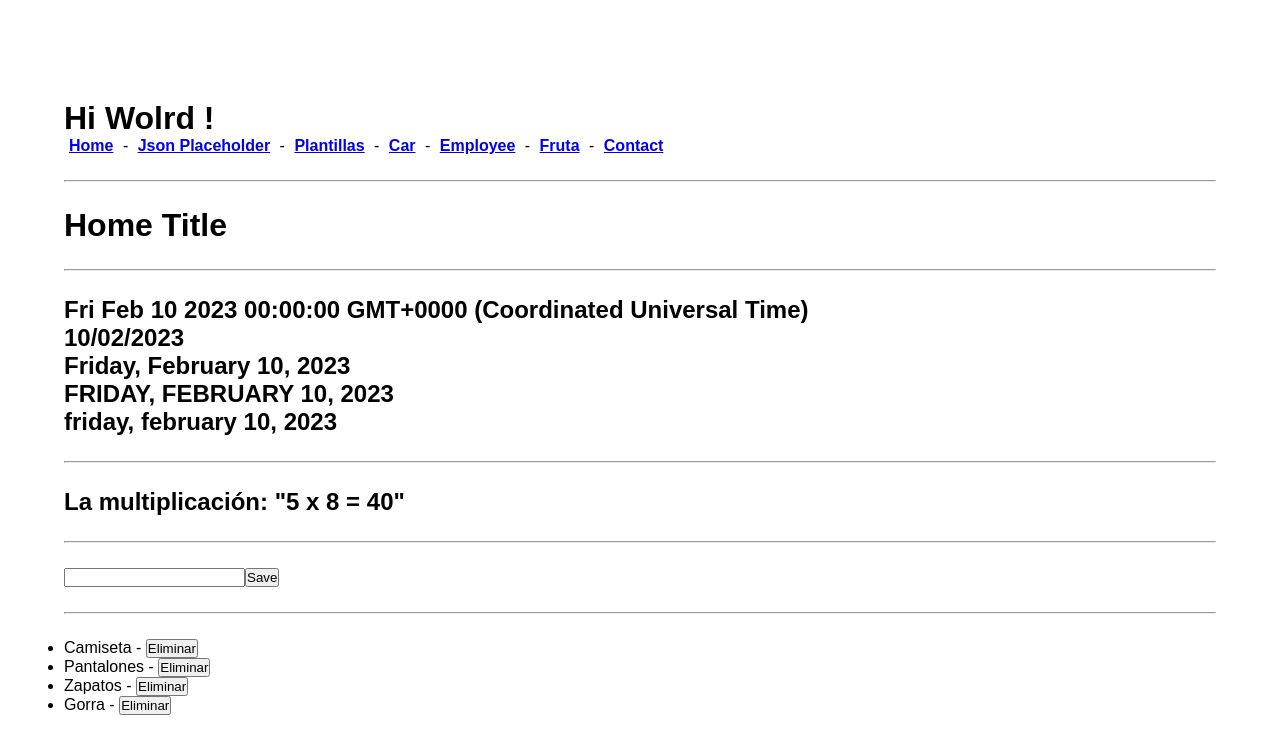
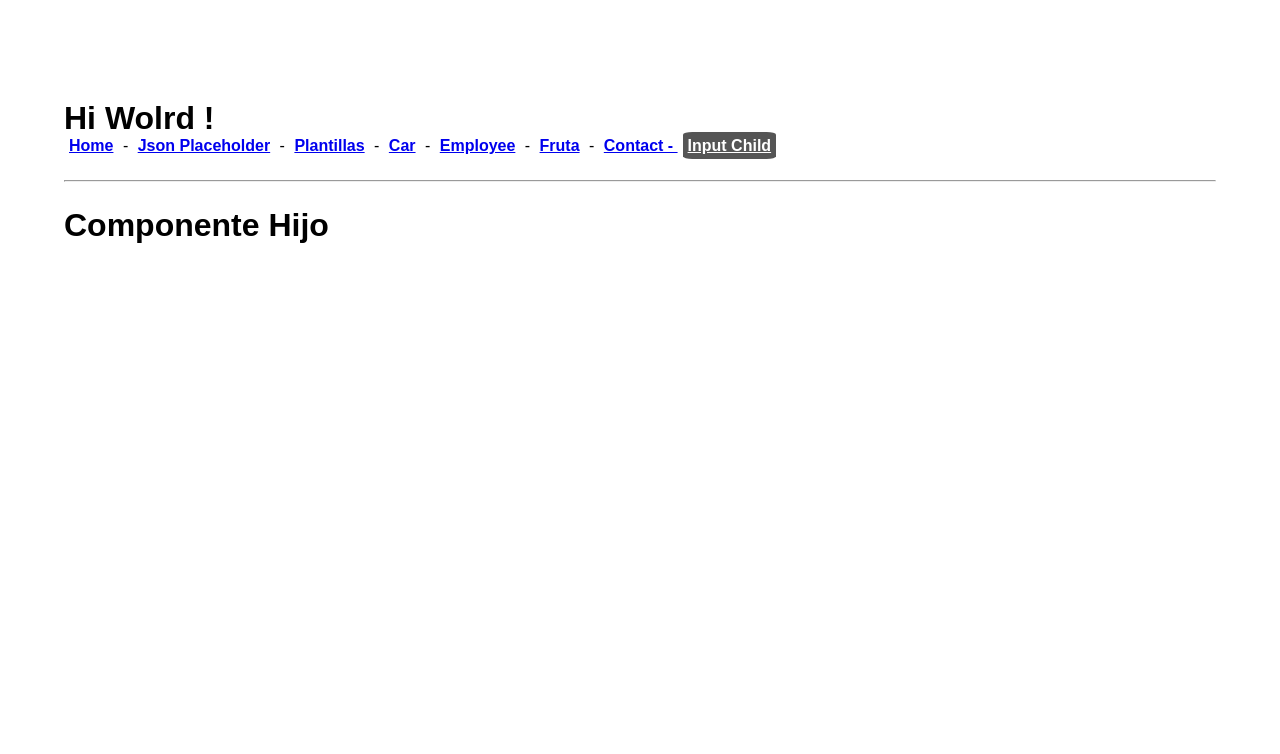
Before and after one commit to angelherce/udemy-angular-01, an Angular app in the folder curso-angular-01/: page /input/child in a window 1280 px wide. Shown: the top 754 px of the page. Built offline with nearby package versions, Linux system fonts and the light colour scheme.

Commit message:
Sección 14: V103 - Ejercicio con propiedades Input (Decorador @Input) - Se ha creado y configurado el componente "ChildComponent"

```diff
--- a/curso-angular-01/src/app/app-routing.module.ts
+++ b/curso-angular-01/src/app/app-routing.module.ts
@@ -7,6 +7,7 @@ import { ContactComponent } from './components/contact/contact.component';
 import { CarComponent } from './components/car/car.component';
 import { JsonPlaceholderComponent } from './components/json-placeholder/json-placeholder.component';
 import { PlantillasComponent } from './components/plantillas/plantillas.component';
+import { ChildComponent } from './components/input/child/child.component';
 
 const routes: Routes = [
    { path: '', component: HomeComponent },
@@ -18,6 +19,7 @@ const routes: Routes = [
    { path: 'contact/:msg', component: ContactComponent },
    { path: 'employee', component: EmployeeComponent },
    { path: 'fruta', component: FrutaComponent },
+   { path: 'input/child', component: ChildComponent },
    { path: '**', component: HomeComponent },
 ];
 
--- a/curso-angular-01/src/app/app.component.html
+++ b/curso-angular-01/src/app/app.component.html
@@ -7,7 +7,8 @@
    <a [routerLink]="['/car']" [routerLinkActive]="['option-active']">Car</a> -
    <a [routerLink]="['/employee']" [routerLinkActive]="['option-active']">Employee</a> -
    <a [routerLink]="['/fruta']" [routerLinkActive]="['option-active']">Fruta</a> -
-   <a [routerLink]="['/contact']" [routerLinkActive]="['option-active']">Contact</a>
+   <a [routerLink]="['/contact']" [routerLinkActive]="['option-active']">Contact - </a>
+   <a [routerLink]="['/input/child']" [routerLinkActive]="['option-active']">Input Child</a>
 </nav>
 
 <hr/>
--- a/curso-angular-01/src/app/app.module.ts
+++ b/curso-angular-01/src/app/app.module.ts
@@ -14,6 +14,7 @@ import { CarComponent } from './components/car/car.component';
 import { HttpClientModule } from '@angular/common/http';
 import { JsonPlaceholderComponent } from './components/json-placeholder/json-placeholder.component';
 import { PlantillasComponent } from './components/plantillas/plantillas.component';
+import { ChildComponent } from './components/input/child/child.component';
 
 @NgModule({
    declarations: [
@@ -25,7 +26,8 @@ import { PlantillasComponent } from './components/plantillas/plantillas.componen
       CarComponent,
       JsonPlaceholderComponent,
       PlantillasComponent,
-      MultiplierPipe
+      MultiplierPipe,
+      ChildComponent
    ],
    imports: [
       BrowserModule,
--- /dev/null
+++ b/curso-angular-01/src/app/components/input/child/child.component.html
@@ -0,0 +1 @@
+<h1>{{title}}</h1>
--- /dev/null
+++ b/curso-angular-01/src/app/components/input/child/child.component.ts
@@ -0,0 +1,17 @@
+import { Component, OnInit } from '@angular/core';
+
+@Component({
+  selector: 'app-child',
+  templateUrl: './child.component.html',
+  styleUrls: ['./child.component.css']
+})
+export class ChildComponent implements OnInit {
+
+   public title:string = 'Componente Hijo';
+
+  public constructor() { }
+
+  public ngOnInit(): void {
+  }
+
+}
```
Also changed, not shown: curso-angular-01/src/app/components/input/child/child.component.css (added).
